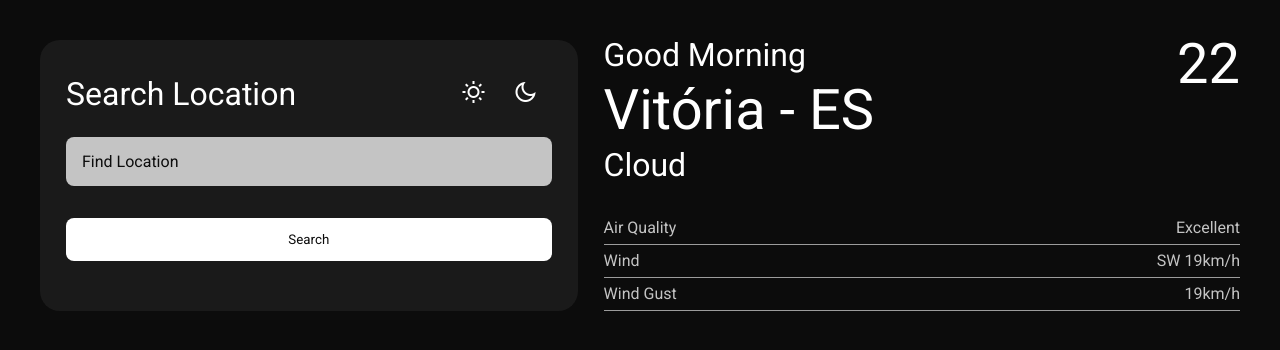
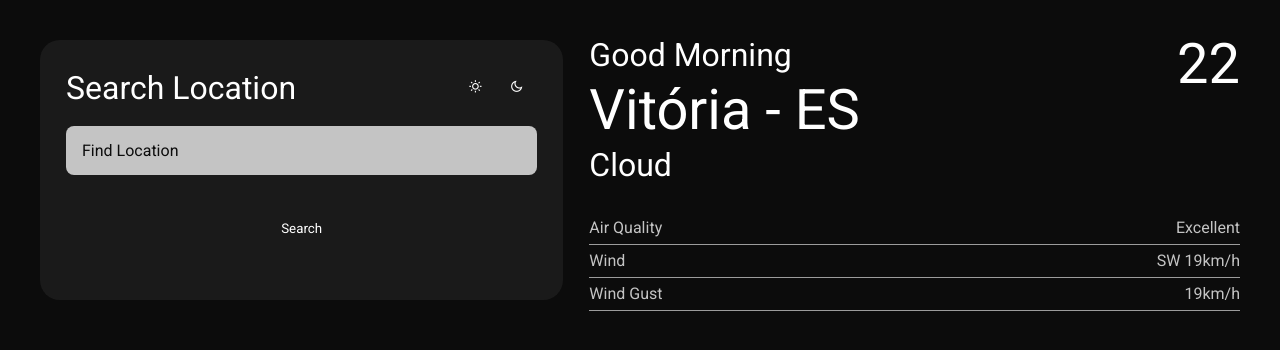
Before and after one commit to LucasDshg/weather, an Angular app: page / in a window 1280 px wide. Shown: the top 350 px of the page. Built offline with nearby package versions, Linux system fonts and the light colour scheme.

Commit message:
continuacao do mini tema

```diff
--- a/src/assets/scss/_align.scss
+++ b/src/assets/scss/_align.scss
@@ -18,41 +18,41 @@
 }
 
 .align-items-center {
-  align-items: center;
+  align-items: center !important;
 }
 
 .align-items-start {
-  align-items: flex-start;
+  align-items: flex-start !important;
 }
 
 .align-items-end {
-  align-items: flex-end;
+  align-items: flex-end !important;
 }
 
 .align-items-baseline {
-  align-items: baseline;
+  align-items: baseline !important;
 }
 
 .justify-content-beetwen {
-  justify-content: space-between;
+  justify-content: space-between !important;
 }
 
 .justify-content-around {
-  justify-content: space-around;
+  justify-content: space-around !important;
 }
 
 .justify-content-baseline {
-  justify-content: baseline;
+  justify-content: baseline !important;
 }
 
 .justify-content-center {
-  justify-content: center;
+  justify-content: center !important;
 }
 
 .justify-content-end {
-  justify-content: end;
+  justify-content: end !important;
 }
 
 .justify-content-start {
-  justify-content: start;
+  justify-content: start !important;
 }
--- a/src/assets/scss/_border.scss
+++ b/src/assets/scss/_border.scss
@@ -1,3 +1,21 @@
 .border-none {
   border: none !important;
 }
+
+.border-solid {
+  border: 1px solid;
+}
+
+.border-radius {
+  border-radius: $border-radius !important;
+}
+.border-radius-sm {
+  border-radius: $border-radius-sm !important;
+}
+.border-radius-lg {
+  border-radius: $border-radius-lg !important;
+}
+
+.border-radius-none {
+  border-radius: $border-radius-none !important;
+}
--- a/src/assets/scss/_button.scss
+++ b/src/assets/scss/_button.scss
@@ -25,8 +25,6 @@
   &:disabled {
     opacity: $btn-disabled-opacity;
   }
-}
-
   .btn-default {
     background-color: $btn-bg-color;
     color: $btn-color;
@@ -37,3 +35,4 @@
       font-size: 1.5rem;
     }
   }
+}
--- a/src/assets/scss/_card.scss
+++ b/src/assets/scss/_card.scss
@@ -8,7 +8,6 @@
   box-shadow: $card-shadow;
   border: $card-border;
   border-radius: $card-border-radius;
-}
 
 	.card-title {
     margin-bottom: 1rem;
@@ -24,3 +23,4 @@
   .card-text {
     margin-bottom: 1rem;
   }
+}
--- a/src/assets/scss/_colors.scss
+++ b/src/assets/scss/_colors.scss
@@ -1,10 +1,13 @@
 body.dark-theme {
   @each $name, $value in $theme-dark {
     .bg-#{$name}-opacity {
-      background-color: rgb($value, 80%);
+      background-color: rgb($value, 80%) !important;
     }
     .text-#{$name} {
-      color: $value;
+      color: $value !important;
+    }
+    .border-color-#{$name} {
+      border-color: $value !important;
     }
   }
 }
@@ -12,10 +15,13 @@
 body.light-theme {
   @each $name, $value in $theme-light {
     .bg-#{$name}-opacity {
-      background-color: rgb($value, 80%);
+      background-color: rgb($value, 80%) !important;
     }
     .text-#{$name} {
-      color: $value;
+      color: $value !important;
+    }
+    .border-color-#{$name} {
+      border-color: $value !important;
     }
   }
 }
--- a/src/assets/scss/_display.scss
+++ b/src/assets/scss/_display.scss
@@ -1,27 +1,27 @@
 .d-flex {
-  display: flex;
+  display: flex !important;
 }
 
 .d-grid {
-  display: grid;
+  display: grid !important;
 }
 
 .d-block {
-  display: block;
+  display: block !important;
 }
 
 .d-inline-block {
-  display: inline-block;
+  display: inline-block !important;
 }
 
 .d-none {
-  display: none;
+  display: none !important;
 }
 
 .flex-column {
-  flex-direction: column;
+  flex-direction: column !important;
 }
 
 .flex-row {
-  flex-direction: row;
+  flex-direction: row !important;
 }
--- a/src/assets/scss/_list.scss
+++ b/src/assets/scss/_list.scss
@@ -4,7 +4,6 @@
   list-style: none;
   padding-left: 0;
   margin-bottom: 0;
-}
 
   .list-item {
     position: relative;
@@ -13,9 +12,9 @@
     border-bottom: $list-border;
     padding: $list-item-padding-y $list-item-padding-x;
   }
-
   .list-item-inline {
     display: flex;
     align-items: center;
     justify-content: space-between;
   }
+}
--- /dev/null
+++ b/src/assets/scss/_overflow.scss
@@ -0,0 +1,29 @@
+.overflow-auto {
+  overflow: auto !important;
+}
+.overflow-hidden {
+  overflow: hidden !important;
+}
+.overflow-visible {
+  overflow: visible !important;
+}
+
+.overflow-x-auto {
+  overflow-x: auto !important;
+}
+.overflow-x-hidden {
+  overflow-x: hidden !important;
+}
+.overflow-x-visible {
+  overflow-x: visible !important;
+}
+
+.overflow-y-auto {
+  overflow-y: auto !important;
+}
+.overflow-y-hidden {
+  overflow-y: hidden !important;
+}
+.overflow-y-visible {
+  overflow-y: visible !important;
+}
--- /dev/null
+++ b/src/assets/scss/_shadow.scss
@@ -0,0 +1,11 @@
+.shadow {
+  box-shadow: $box-shadow-sm;
+}
+
+.shadow-sm {
+  box-shadow: $box-shadow-sm;
+}
+
+.shadow-none {
+  box-shadow: $box-shadow-none;
+}
--- a/src/assets/scss/styles.scss
+++ b/src/assets/scss/styles.scss
@@ -5,7 +5,9 @@
 
 @import "display";
 @import "spacing";
+@import "overflow";
 @import "border";
+@import "shadow";
 
 @import "colors";
 @import "align";
```
Lines whose indentation alone changed are shown as unchanged.
